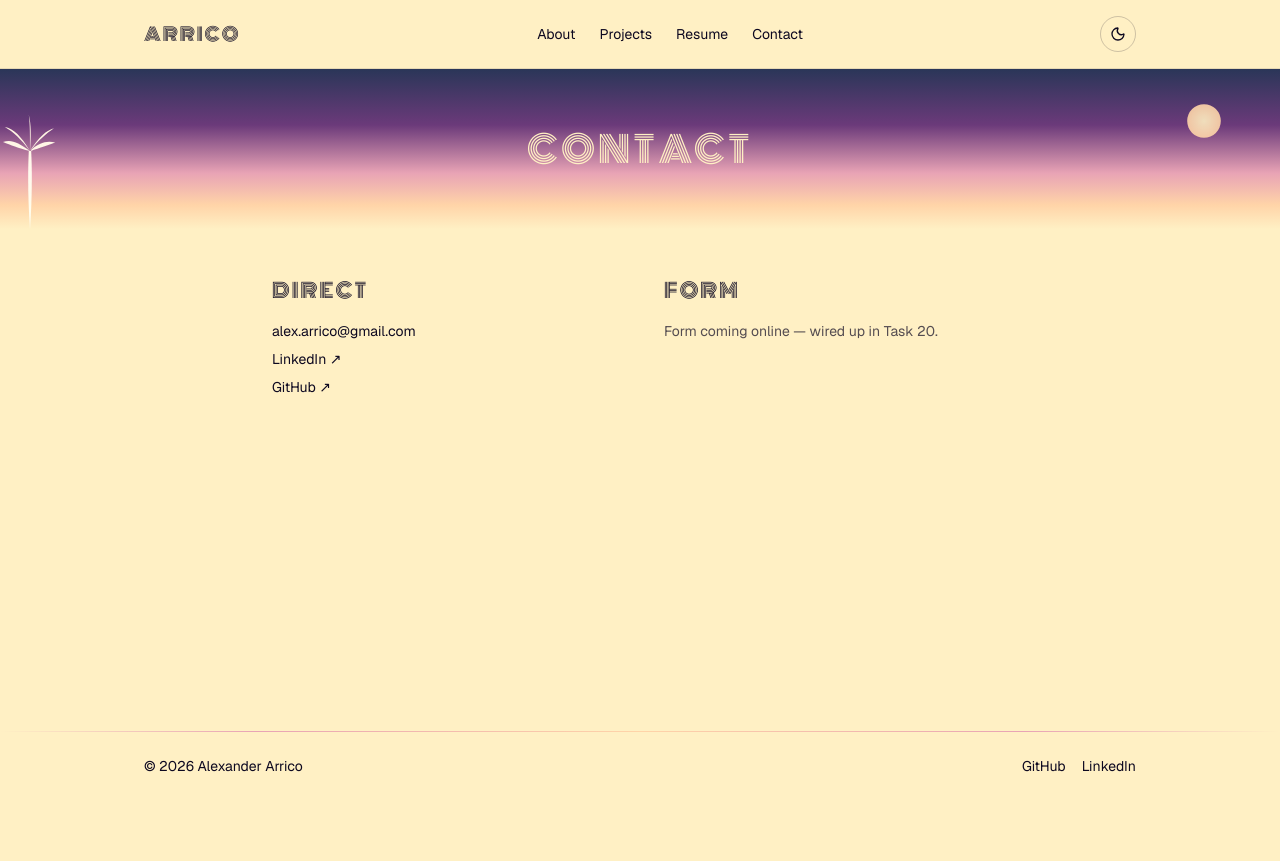
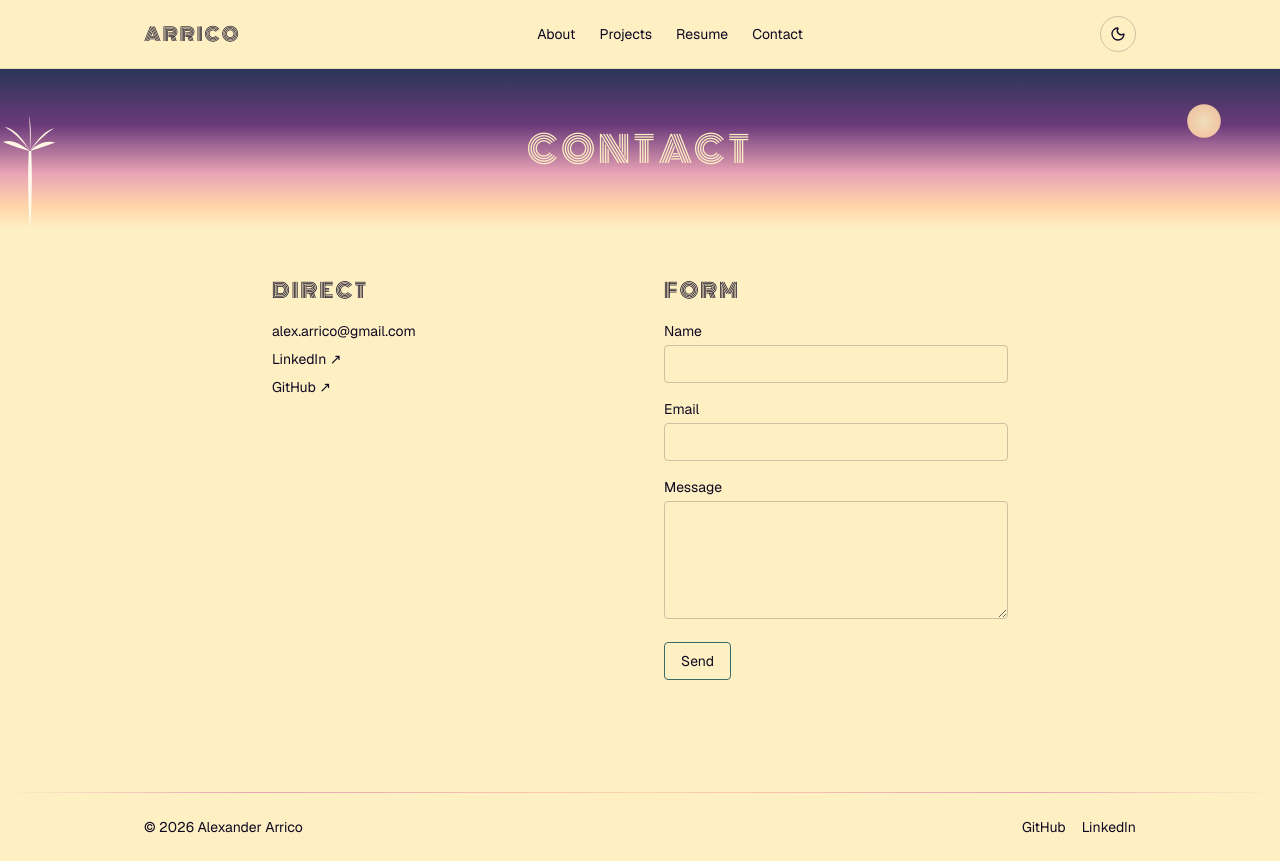
Before and after one commit to aarrico/portfolio, a Next.js app: page /contact in a window 1280 px wide. Before the commit the page ends 800 px from the top, so only its background shows below. Built offline with nearby package versions, Linux system fonts and the light colour scheme.

Commit message:
feat: contact form with react-hook-form + zod

```diff
--- a/components/ContactForm.tsx
+++ b/components/ContactForm.tsx
@@ -1,8 +1,105 @@
 "use client";
-export function ContactForm() {
+
+import { useEffect, useRef, useState, useTransition } from "react";
+import { useForm } from "react-hook-form";
+import { zodResolver } from "@hookform/resolvers/zod";
+import { z } from "zod";
+import { sendContact, type ContactResult } from "@/app/contact/actions";
+
+const ClientSchema = z.object({
+  name: z.string().min(2, "Name must be at least 2 characters"),
+  email: z.string().email("Please enter a valid email"),
+  message: z.string().min(10, "Message must be at least 10 characters"),
+});
+
+type FormValues = z.infer<typeof ClientSchema>;
+
+type ContactFormProps = {
+  action?: (formData: FormData) => Promise<ContactResult>;
+};
+
+export function ContactForm({ action = sendContact }: ContactFormProps) {
+  const startedAt = useRef<number>(0);
+  useEffect(() => {
+    startedAt.current = Date.now();
+  }, []);
+
+  const [pending, startTransition] = useTransition();
+  const [result, setResult] = useState<ContactResult | null>(null);
+
+  const {
+    register,
+    handleSubmit,
+    formState: { errors },
+    reset,
+  } = useForm<FormValues>({ resolver: zodResolver(ClientSchema) });
+
+  const onSubmit = handleSubmit((values) => {
+    const fd = new FormData();
+    fd.set("name", values.name);
+    fd.set("email", values.email);
+    fd.set("message", values.message);
+    fd.set("website", "");
+    fd.set("startedAt", String(startedAt.current || Date.now()));
+    startTransition(async () => {
+      const r = await action(fd);
+      setResult(r);
+      if (r.ok) reset();
+    });
+  });
+
   return (
-    <form className="space-y-4">
-      <p className="text-sm opacity-70">Form coming online — wired up in Task 20.</p>
+    <form onSubmit={onSubmit} className="space-y-4" noValidate>
+      <div>
+        <label htmlFor="name" className="block text-sm">Name</label>
+        <input
+          id="name"
+          autoComplete="name"
+          {...register("name")}
+          className="mt-1 w-full rounded-sm border border-[color:var(--fg)]/20 bg-transparent px-3 py-2 text-sm focus:border-[color:var(--accent)] focus:outline-none"
+        />
+        {errors.name && <p className="mt-1 text-xs text-[color:var(--accent)]">{errors.name.message}</p>}
+      </div>
+      <div>
+        <label htmlFor="email" className="block text-sm">Email</label>
+        <input
+          id="email"
+          type="email"
+          autoComplete="email"
+          {...register("email")}
+          className="mt-1 w-full rounded-sm border border-[color:var(--fg)]/20 bg-transparent px-3 py-2 text-sm focus:border-[color:var(--accent)] focus:outline-none"
+        />
+        {errors.email && <p className="mt-1 text-xs text-[color:var(--accent)]">{errors.email.message}</p>}
+      </div>
+      <div>
+        <label htmlFor="message" className="block text-sm">Message</label>
+        <textarea
+          id="message"
+          rows={5}
+          {...register("message")}
+          className="mt-1 w-full rounded-sm border border-[color:var(--fg)]/20 bg-transparent px-3 py-2 text-sm focus:border-[color:var(--accent)] focus:outline-none"
+        />
+        {errors.message && <p className="mt-1 text-xs text-[color:var(--accent)]">{errors.message.message}</p>}
+      </div>
+
+      {/* honeypot — hidden from real users */}
+      <div aria-hidden="true" className="absolute left-[-9999px]">
+        <label htmlFor="website">Website (leave blank)</label>
+        <input id="website" type="text" tabIndex={-1} autoComplete="off" />
+      </div>
+
+      <button
+        type="submit"
+        disabled={pending}
+        className="rounded-sm border border-[color:var(--accent)] px-4 py-2 text-sm hover:bg-[color:var(--accent)] hover:text-[color:var(--bg)] disabled:opacity-50"
+      >
+        {pending ? "Sending…" : "Send"}
+      </button>
+
+      {result?.ok && <p className="text-sm">Thanks — I'll get back to you soon.</p>}
+      {result && !result.ok && (
+        <p className="text-sm text-[color:var(--accent)]">{result.error}</p>
+      )}
     </form>
   );
 }
```
Also changed, not shown: 1 other file (tests, documents, lock files or other folders).
